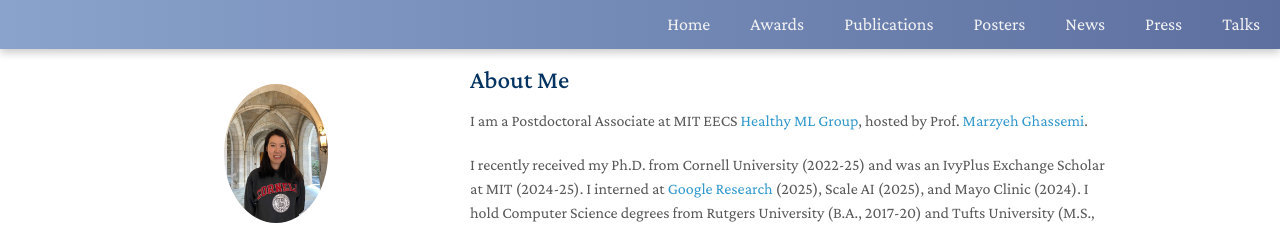
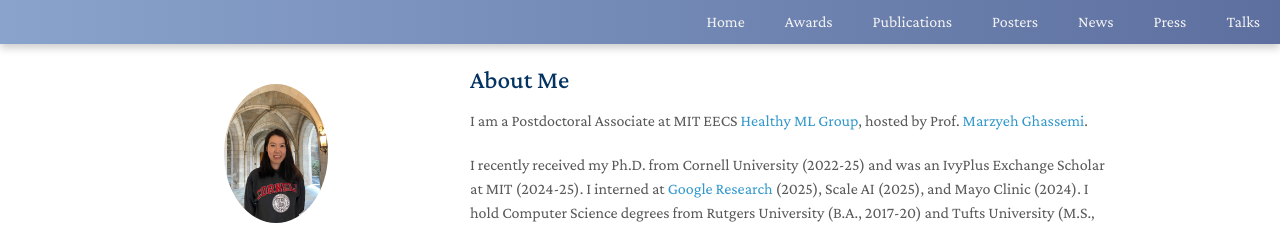
Before and after one commit to YuexingHao/Yuexing-Hao, a Jekyll site: the page built from index.md, in a window 1280 px wide. Shown: the top 225 px of the page. Built offline with Jekyll 4.4.1, drawn with Linux system fonts in a browser that asks for light colours; nearby versions of some CDN libraries; a style sheet for code colours, icons or effects is not loaded; our own code applies the rules of GitHub Pages for plain Markdown files.

Commit message:
Fix navigation links and reduce navigation bar height
- Fix Publications and Posters links to point to correct section IDs on homepage
- Reduce navigation bar thickness by removing top/bottom padding
- Decrease link font size from 18px to 16px
- Make logo smaller (32px) for more compact navbar

```diff
--- a/_data/navigation.yml
+++ b/_data/navigation.yml
@@ -11,10 +11,10 @@
     url: ./#news
 
   - title: "Posters"
-    url: ./_data/#PostersPapers
+    url: ./#PosterPapers
 
   - title: "Publications"
-    url: ./_data/#publications
+    url: ./#publications
 
   - title: "Awards"
     url: ./#awards
--- a/assets/css/nav.css
+++ b/assets/css/nav.css
@@ -6,7 +6,7 @@
     position: fixed;
     z-index: 999;
     width: 100%;
-    padding: 3px 0;
+    padding: 0;
 }
 
 /* Style the links inside the navigation bar */
@@ -14,9 +14,9 @@
     float: right;
     color: #f2f2f2;
     text-align: center;
-    padding: 8px 20px;
+    padding: 10px 20px;
     text-decoration: none;
-    font-size: 18px;
+    font-size: 16px;
     border-radius: 4px;
     transition: background-color 0.3s, color 0.3s;
 }
@@ -29,10 +29,10 @@
 
 /* Adjust the logo and align it to the left */
 .topnav img {
-    margin-bottom: -12pt;
-    margin-top: -10pt;
+    margin-bottom: -8pt;
+    margin-top: -8pt;
     margin-left: 2%;
-    height: 38px; /* Adjust the size of the logo */
+    height: 32px; /* Adjust the size of the logo */
 }
 
 /* Mobile navigation (hamburger menu) */
```
